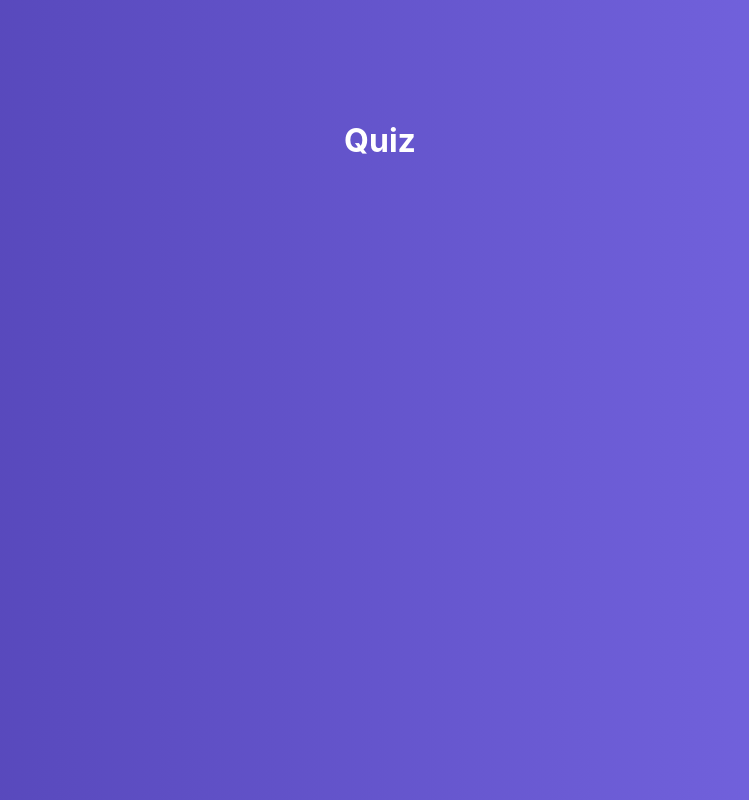
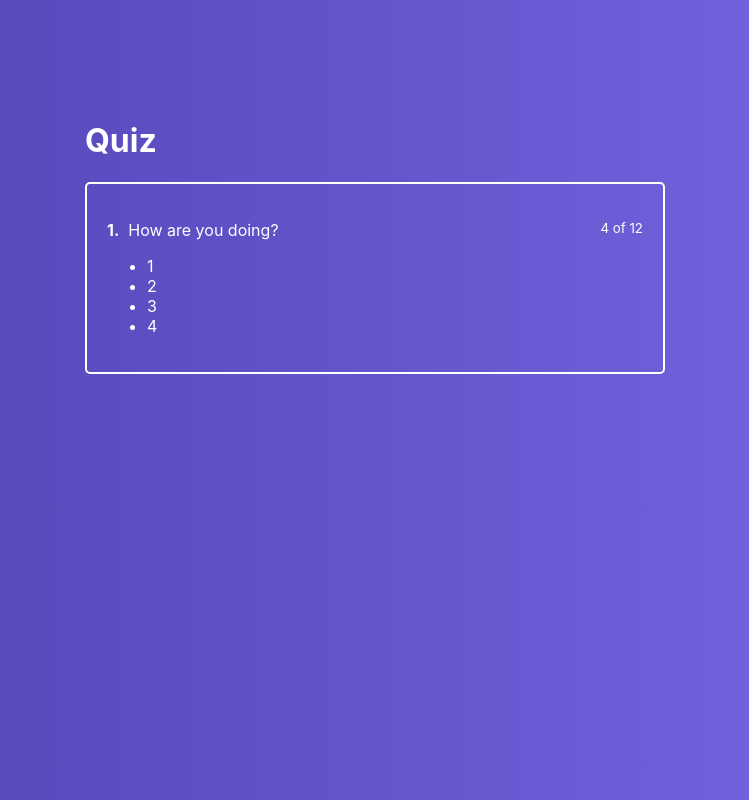
Before and after one commit to Bluesman66/react-quiz, a React app: page / in a window 1280 px wide. Shown: the whole page, without its empty margins (265-1014 px from the left). Built offline with nearby package versions, Linux system fonts and the light colour scheme.

Commit message:
5. Компонент активного вопроса

```diff
--- a/src/components/ActiveQuiz/ActiveQuiz.js
+++ b/src/components/ActiveQuiz/ActiveQuiz.js
@@ -2,7 +2,22 @@ import React from 'react';
 import s from './ActiveQuiz.module.scss';
 
 const ActiveQuiz = () => {
-	return <div></div>;
+	return (
+		<div className={s.ActiveQuiz}>
+			<p className={s.Qestion}>
+				<span>
+					<strong>1.</strong>&nbsp; How are you doing?
+				</span>
+				<small>4 of 12</small>
+			</p>
+			<ul>
+				<li>1</li>
+				<li>2</li>
+				<li>3</li>
+				<li>4</li>
+			</ul>
+		</div>
+	);
 };
 
 export default ActiveQuiz;
--- a/src/components/ActiveQuiz/ActiveQuiz.module.scss
+++ b/src/components/ActiveQuiz/ActiveQuiz.module.scss
@@ -0,0 +1,13 @@
+.ActiveQuiz {
+	padding: 20px;
+	color: #fff;
+	border: 2px solid #fff;
+	border-radius: 5px;
+	margin: 0 10px;
+	box-sizing: border-box;
+}
+
+.Qestion {
+	display: flex;
+	justify-content: space-between;
+}
--- a/src/containers/Quiz/Quiz.js
+++ b/src/containers/Quiz/Quiz.js
@@ -1,5 +1,6 @@
 import React, { useState } from 'react';
 
+import { ActiveQuiz } from '../../components';
 import s from './Quiz.module.scss';
 
 const Quiz = () => {
@@ -7,7 +8,10 @@ const Quiz = () => {
 
 	return (
 		<div className={s.Quiz}>
-			<h1>Quiz</h1>
+			<div className={s.QuizWrapper}>
+				<h1>Quiz</h1>
+				<ActiveQuiz />
+			</div>
 		</div>
 	);
 };
--- a/src/containers/Quiz/Quiz.module.scss
+++ b/src/containers/Quiz/Quiz.module.scss
@@ -5,6 +5,10 @@
 	flex-grow: 1;
 	width: 100%;
 	background: linear-gradient(90deg, #5041b2 0%, #7969e6 100%);
+}
+
+.QuizWrapper {
+	width: 600px;
 
 	& h1 {
 		color: #fff;
```
